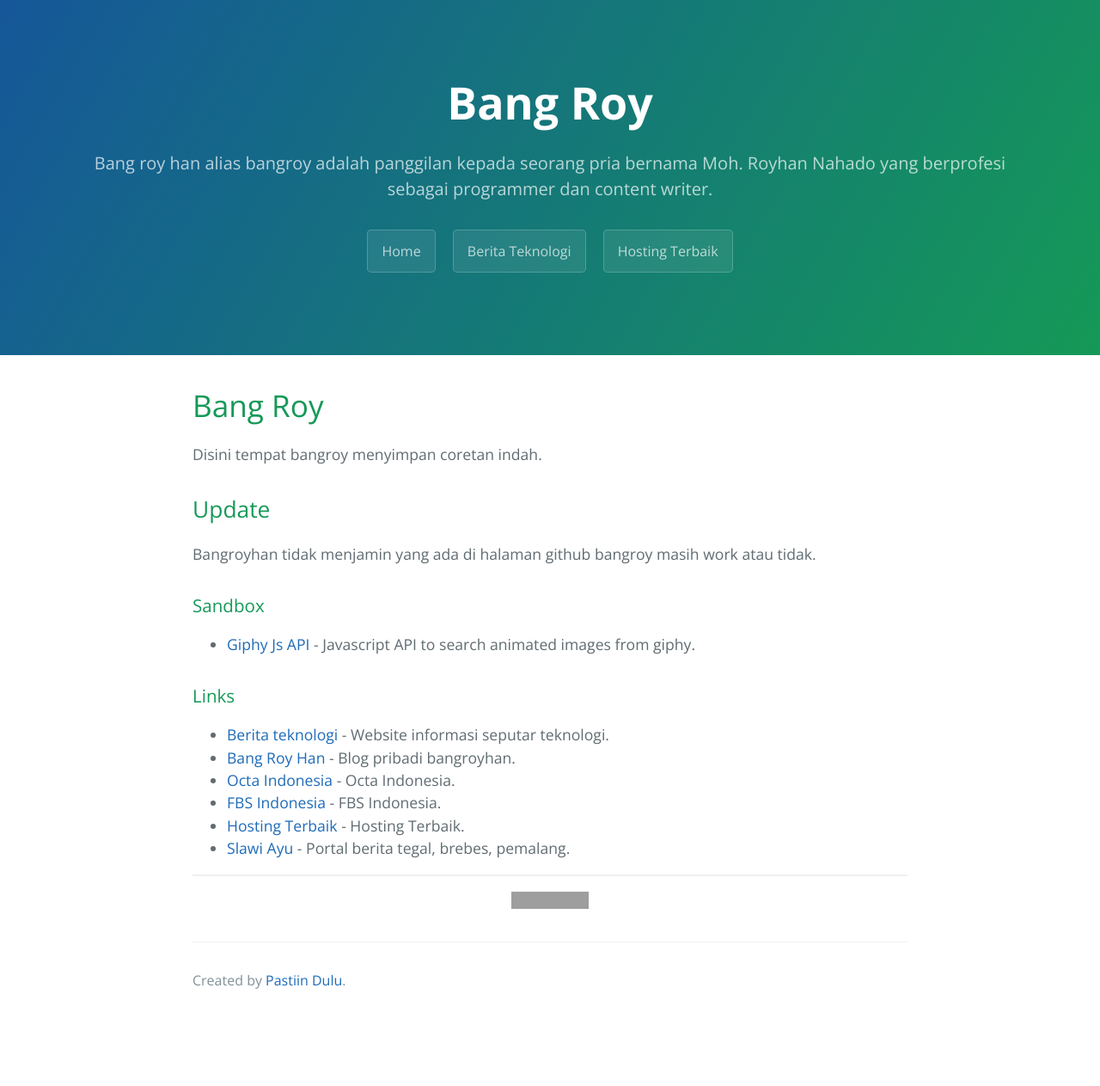
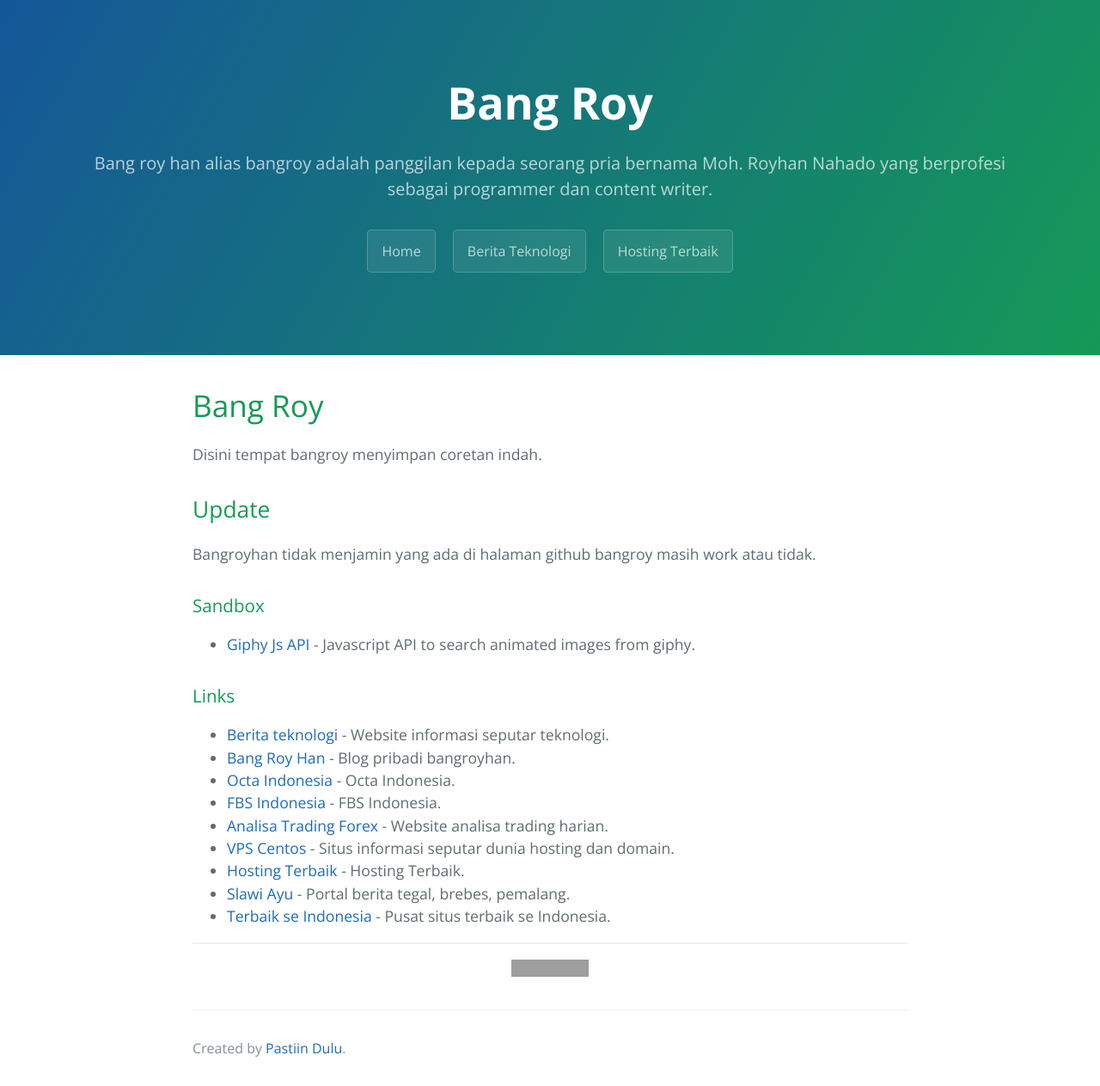
Before and after one commit to mohroyhannahado/bangroyhan, a Jekyll site: the page built from index.md, in a window 1280 px wide. Shown: the whole page at 86% size. Built offline with Jekyll 4.4.1, drawn with Linux system fonts in a browser that asks for light colours; our own code applies the rules of GitHub Pages for plain Markdown files; before the commit the page ends 1184 px from its top, so only the background shows below that; grey boxes are pictures that could not be loaded.

Commit message:
Update index.md

```diff
--- a/index.md
+++ b/index.md
@@ -17,5 +17,8 @@ Bangroyhan tidak menjamin yang ada di halaman github bangroy masih work atau tid
 - [Bang Roy Han](https://bangroyhan.pasti.in) - Blog pribadi bangroyhan.
 - [Octa Indonesia](https://octa.or.id) - Octa Indonesia.
 - [FBS Indonesia](https://fbs.or.id) - FBS Indonesia.
+- [Analisa Trading Forex](https://analisatradingforex.com) - Website analisa trading harian.
+- [VPS Centos](https://vpscentos.com) - Situs informasi seputar dunia hosting dan domain.
 - [Hosting Terbaik](https://niagahoster.my.id) - Hosting Terbaik.
 - [Slawi Ayu](https://slawiayu.com) - Portal berita tegal, brebes, pemalang.
+- [Terbaik se Indonesia](https://terbaik.se) - Pusat situs terbaik se Indonesia.
```
